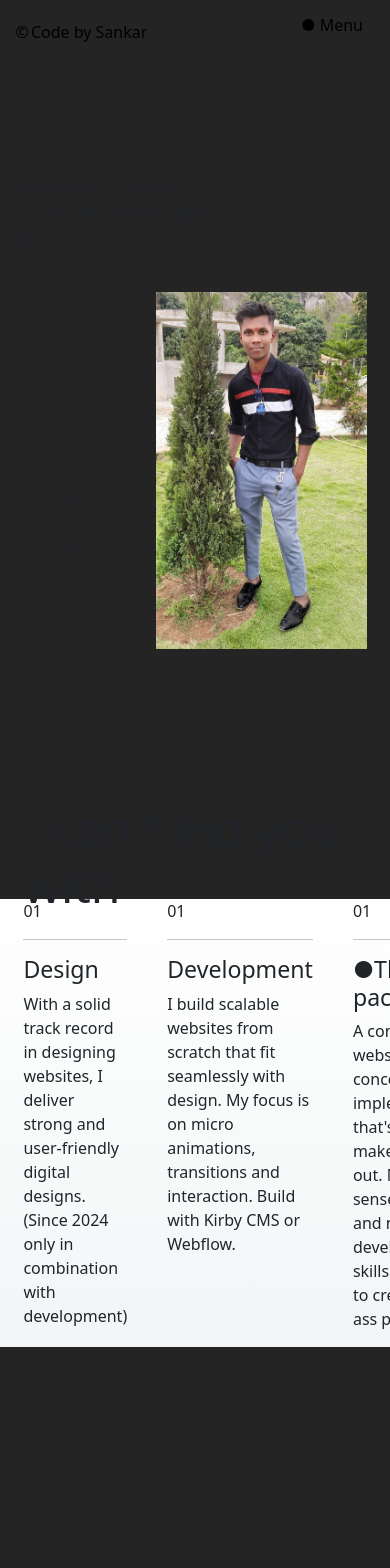
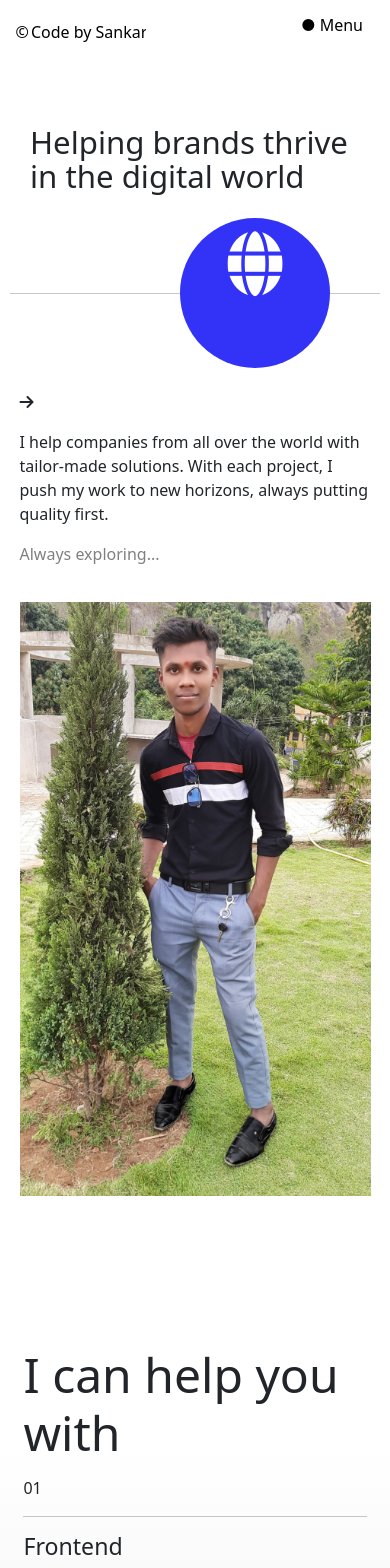
Before and after one commit to sambhusankar/NewPortfolio, a React (Vite) app in the folder Portfolio Website/: page /about in a window 390 px wide. Shown: the top 1568 px of the page. Built offline with nearby package versions, Linux system fonts and the light colour scheme.

Commit message:
working to make responible

```diff
--- a/Portfolio Website/src/components/About/about.css
+++ b/Portfolio Website/src/components/About/about.css
@@ -167,6 +167,10 @@
 @media screen and (max-width:700px) {
     .about-page{
         padding: 20px;
+        padding-bottom:230px;
+    }
+    .more-work-btn{
+        top:220px;
     }
     .about-top-section h5, .works, .left-scroll, .right-scroll{
 
@@ -192,6 +196,7 @@
         display: flex;
         flex-direction: column;
         width:100vw;
+        height:100vw;
      }
      .project-small-screen div img{
         width:92%;
--- a/Portfolio Website/src/components/AboutPage/about.css
+++ b/Portfolio Website/src/components/AboutPage/about.css
@@ -1,10 +1,12 @@
 .About-page-container{
     width:100vw;
     overflow:hidden;
+    background-color:white;
 }
 .About-page{
-    padding:100px 0;
+    padding:50px 80px;
     position: relative;
+
 }
 .About-page::after{
     content: "";
@@ -30,6 +32,34 @@
     position: relative;
     right:70px;
 }
+.About-page .line-global{
+    position:relative;
+    margin:auto;
+    margin:100px 0;
+}
+.About-page .line-global .global{
+    height:150px;
+    width:150px;
+    background-color:rgb(51, 51, 247);
+    border-radius:50%;
+    position:absolute;
+    right:50px;
+    top:-75px;
+    text-align:center;
+    padding-top:30px;
+    color:white;
+    font-size:60px;
+    transition:background-color 2s ease;
+}
+.About-page .line-global .global:hover{
+    animation: color 5s linear;
+
+}
+@keyframes color{
+    30%{ background-color: red;}
+    80%{ background-color: aqua;}
+}
+
 .About-page .txt-photo .arrow{
     width: max-content;
     height: max-content;
@@ -39,26 +69,60 @@
 .txt-photo{
     display:flex;
     justify-content: space-between;
-    margin:6vw;
 }
-.txt-photo p{
-    width:250px;
+.txt-photo .txts{
+    width:20%;
     word-wrap: break-word;
+}
+.txt-photo .txts p:last-child{
+    color:grey;
 }
 .txt-photo img{
     width:54vw;
 }
 .helping-section{
-    display: flex;
+    display: grid;
+    grid-template-columns:auto auto auto;
     gap:40px;
-    margin:250px 0;
-    padding:0 6vw;
+    margin:250px -120px;
+    padding:30px 6vw;
     position: relative;
+    bottom:0;
+    left:0;
     background: rgb(255,255,255);
-    background: linear-gradient(180deg, rgba(255,255,255,1) 0%, rgba(242,245,246,1) 100%, rgba(226,226,226,1) 100%);
+    background: linear-gradient(180deg, rgba(255,255,255,1) 0%, rgb(245, 245, 245) 15%, rgba(202,205,205,1) 49%, rgb(217, 218, 217) 100%);
 }
 .helping-section h2{
     position: absolute;
     top:-100px;
+    left:6vw;
     font-size: 3rem;
 }
+
+@media screen and (max-width:700px){
+    .About-page{
+        padding:50px 10px;
+
+    }
+    .About-page .heading{
+        width:100vw;
+        padding:0 20px;
+        right:0;
+        font-size:8vw;
+    }
+    .About-page .txt-photo{
+        flex-direction:column;
+        gap:20px;
+        width:90vw;
+        margin:auto;
+    }
+    .txt-photo .txts , .txt-photo img{
+        width:100%;
+    }
+    .helping-section{
+        width:100vw;
+        margin:250px -10px;
+        display:flex;
+        flex-direction:column;
+    }
+}
--- a/Portfolio Website/src/components/AboutPage/about.jsx
+++ b/Portfolio Website/src/components/AboutPage/about.jsx
@@ -2,6 +2,7 @@ import React, { useEffect, useRef } from "react"
 import  './about.css'
 import Nav from "../Navbar/nav"
 import Contact from "../Contact/contact"
+import Footer from "../Footer/footer"
 function About(){
     const Ref = useRef(null);
     //changig the page title dynamically
@@ -38,14 +39,17 @@ function About(){
         <div className="About-page-container" ref = { Ref }>
             <Nav color = "black" />
             <div className = "About-page">
-                <h1 className = "heading">Helping brands thrive
-in the digital world</h1>
+                <h1 className = "heading">Helping brands thrive in the digital world</h1>
+                <div className = "line-global">
                     <hr></hr>
+                    <div className = "global"><i className="fas fa-globe fa-bounce"></i></div>
+                </div>
                 <div className = "txt-photo">
                     <i className = "arrow fa-solid fa-arrow-right"></i>
-                <p>
-                I help companies from all over the world with tailor-made solutions. With each project, I push my work to new horizons, always putting quality first.
-                </p>
+                    <div className = "txts">
+                        <p>I help companies from all over the world with tailor-made solutions. With each project, I push my work to new horizons, always putting quality first.</p>
+                        <p>Always exploring...</p>
+                    </div>
                     <img src = "fullphoto.jpg"></img>
                 </div>
                 <div className = "helping-section">
@@ -53,24 +57,43 @@ in the digital world</h1>
                     <div>
                         <span>01</span>
                         <hr></hr>
-                    <h3>Design</h3>
+                        <h3>Frontend</h3>
                         <p>With a solid track record in designing websites, I deliver strong and user-friendly digital designs. (Since 2024 only in combination with development)</p>
                     </div>
                     <div>
-                    <span>01</span>
+                        <span>02</span>
                         <hr></hr>
-                    <h3>Development</h3>
+                        <h3>Backend</h3>
                         <p>I build scalable websites from scratch that fit seamlessly with design. My focus is on micro animations, transitions and interaction. Build with Kirby CMS or Webflow.</p>
                     </div>
                     <div>
-                    <span>01</span>
+                        <span>03</span>
                         <hr></hr>
                         <h3>●The full package</h3>
+                    <p>A complete website from concept to implementation, that's what makes me stand out. My great sense for design and my development skills enable me to create kick-ass projects.</p>
+                    </div>
+                    <div>
+                        <span>04</span>
+                        <hr></hr>
+                        <h3>Python</h3>
+                        <p>A complete website from concept to implementation, that's what makes me stand out. My great sense for design and my development skills enable me to create kick-ass projects.</p>
+                    </div>
+                    <div>
+                        <span>05</span>
+                        <hr></hr>
+                        <h3>IoT</h3>
+                        <p>A complete website from concept to implementation, that's what makes me stand out. My great sense for design and my development skills enable me to create kick-ass projects.</p>
+                    </div>
+                    <div>
+                        <span>06</span>
+                        <hr></hr>
+                        <h3>MS Office</h3>
                         <p>A complete website from concept to implementation, that's what makes me stand out. My great sense for design and my development skills enable me to create kick-ass projects.</p>
                     </div>
                 </div>
             </div>
             <Contact />
+            <Footer />
         </div>
     )
 }
--- a/Portfolio Website/src/components/Contact/contact.css
+++ b/Portfolio Website/src/components/Contact/contact.css
@@ -75,7 +75,7 @@
     top:25vh;
 }
 
-@media screen and (max-width:500px) {
+@media screen and (max-width:700px) {
    .contact-page{
     padding-bottom: 0;
    }
--- a/Portfolio Website/src/components/Footer/footer.css
+++ b/Portfolio Website/src/components/Footer/footer.css
@@ -17,11 +17,7 @@
     font-size: 10px;
 }
 
-<<<<<<< HEAD
 @media screen and (max-width:700px) {
-=======
-@media screen and (max-width:500px) {
->>>>>>> 8b42c81a4837f162360ab68602050e14df34e00d
     .footer{
         flex-direction: column-reverse;
     }
--- a/Portfolio Website/src/components/Hero/hero.jsx
+++ b/Portfolio Website/src/components/Hero/hero.jsx
@@ -30,7 +30,7 @@ function Hero(){
                 <div className = "box">
                     <p className = "india">Located in  the India</p>
                     <div className = "atlas-container">
-                    <i className="fas fa-globe fa-bounce"></i>
+                        <i className="fas fa-globe fa-bounce"></i>
                     </div>
                 </div>
 
--- a/Portfolio Website/src/components/Navbar/nav.css
+++ b/Portfolio Website/src/components/Navbar/nav.css
@@ -66,6 +66,7 @@
     transition: transform 0.3s;
     z-index:30;
     transform : scale(0%);
+    background-color:black;
 }
 .side-bar-text{
     font-size:90%;
--- a/Portfolio Website/src/components/Sidebar/sidebar.css
+++ b/Portfolio Website/src/components/Sidebar/sidebar.css
@@ -8,7 +8,7 @@
     right:-500px;
     padding:7%;
     transition: right 1s ease ;
-    z-index:10;
+
 }
 .sidebar-page::after{
     content: "";
--- a/Portfolio Website/src/index.css
+++ b/Portfolio Website/src/index.css
@@ -2,17 +2,20 @@
   font-family: Inter, system-ui, Avenir, Helvetica, Arial, sans-serif;
   line-height: 1.5;
   font-weight: 400;
-
+  scrollbar-width:none;
   color-scheme: light dark;
   color: rgba(255, 255, 255, 0.87);
   background-color: #242424;
-  overflow: hidden;
+  overflow-x: hidden;
+  overflow-y:scroll;
   font-synthesis: none;
   text-rendering: optimizeLegibility;
   -webkit-font-smoothing: antialiased;
   -moz-osx-font-smoothing: grayscale;
 }
-
+:root::-webkit-scrollbar{
+  display:none;
+}
 a {
   font-weight: 500;
 
@@ -25,10 +28,13 @@ body {
   padding:0;
   display: flex;
   min-height: 100vh;
-  overflow-y:scroll;
+
   background-color:#242424 ;
 }
 
+body::-webkit-scrollbar{
+  display:none;
+}
 h1 {
   font-size: 3.2em;
   line-height: 1.1;
```
Also changed, not shown: Portfolio Website/src/components/ContactPage/contact.jsx (+7 -3 lines), Portfolio Website/src/components/Work/work.css (+54 -5 lines), Portfolio Website/src/components/Work/work.jsx (+45 -12 lines). Lines whose indentation alone changed are shown as unchanged.
